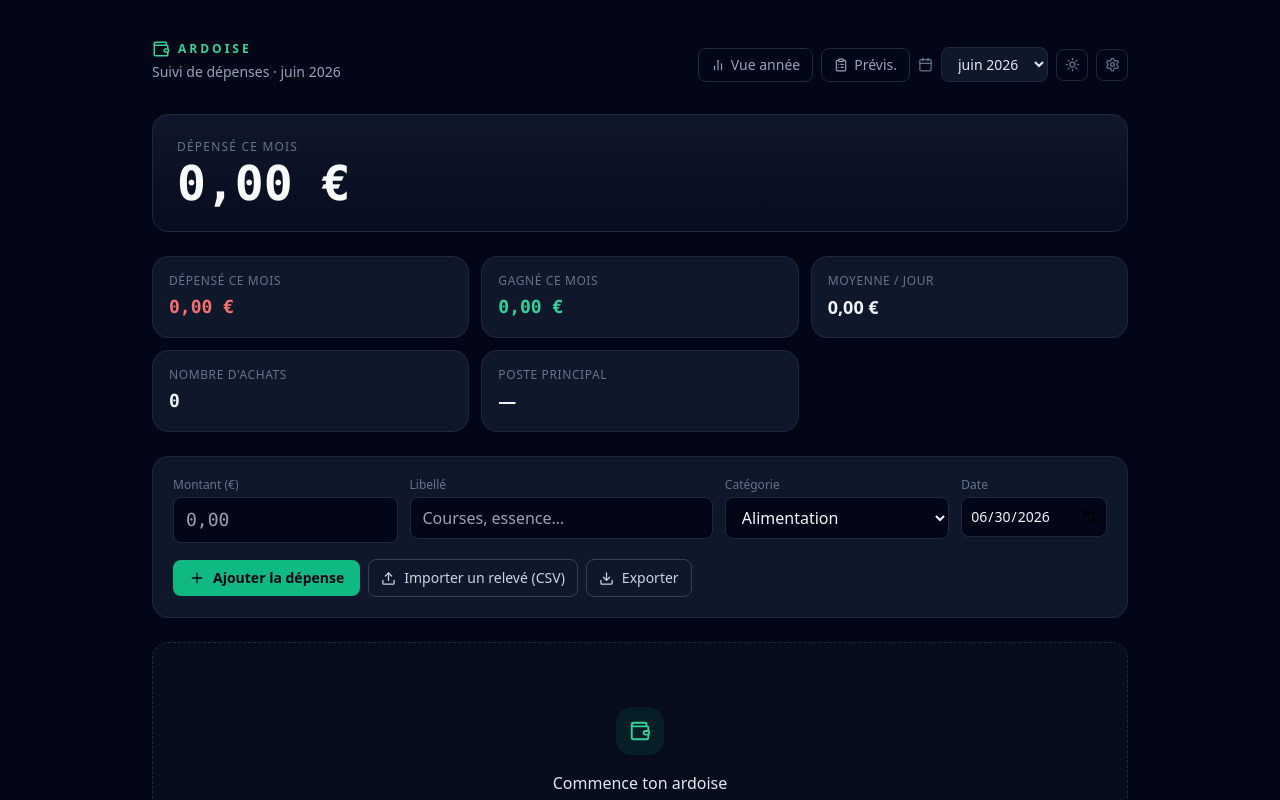
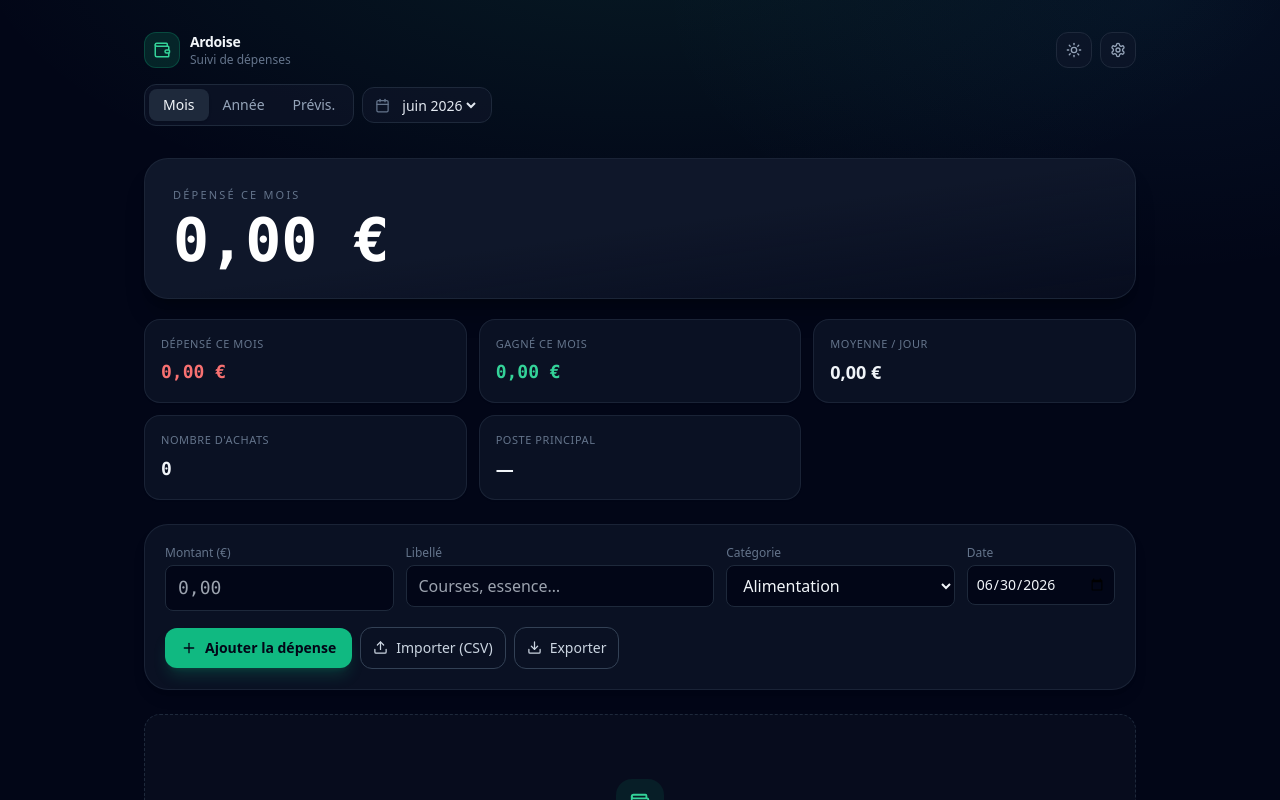
Before and after one commit to Urgog/ardoise, a React (Vite) app: page / in a window 1280 px wide. Shown: the top 800 px of the page. Built offline with nearby package versions, Linux system fonts and the light colour scheme.

Commit message:
feat(ui): refonte esthetique + responsive mobile (fond degrade, header segmented, hero, cartes, boutons tactiles, safe-area, modales)

```diff
--- a/src/Ardoise.jsx
+++ b/src/Ardoise.jsx
@@ -669,7 +669,7 @@ export default function Ardoise() {
   const empty = expenses.length === 0;
 
   return (
-    <div className={`min-h-screen w-full bg-slate-950 text-slate-100 font-sans antialiased ${theme === "light" ? "theme-light" : ""}`}>
+    <div className={`app-bg min-h-[100dvh] w-full text-slate-100 font-sans antialiased ${theme === "light" ? "theme-light" : ""}`}>
       <style>{`
         select option { background:#0f172a; }
         ::-webkit-scrollbar{height:8px;width:8px}
@@ -678,8 +678,31 @@ export default function Ardoise() {
         input[type=number]::-webkit-outer-spin-button{-webkit-appearance:none;margin:0}
         input[type=number]{-moz-appearance:textfield}
 
+        /* ---- base esthétique ---- */
+        html { -webkit-text-size-adjust:100%; scroll-behavior:smooth; }
+        * { -webkit-tap-highlight-color:transparent; }
+        ::selection { background:rgba(52,211,153,0.28); }
+        /* fond en dégradé radial (profondeur) */
+        .app-bg{ background:
+          radial-gradient(1100px 520px at 50% -8%, rgba(52,211,153,0.10), transparent 62%),
+          radial-gradient(900px 500px at 90% 0%, rgba(56,189,248,0.06), transparent 55%),
+          #020617; }
+        .theme-light.app-bg{ background:
+          radial-gradient(1100px 520px at 50% -8%, rgba(16,185,129,0.12), transparent 62%),
+          radial-gradient(900px 500px at 90% 0%, rgba(56,189,248,0.08), transparent 55%),
+          #eef2f7 !important; }
+        /* micro-interaction : léger enfoncement au clic */
+        button:active { transform:scale(0.97); }
+        button { transition:transform .08s ease, background-color .15s ease, border-color .15s ease, color .15s ease, box-shadow .15s ease; }
+        /* focus accessible discret */
+        :focus-visible { outline:2px solid rgba(52,211,153,0.6); outline-offset:2px; border-radius:8px; }
+        input:focus, select:focus, textarea:focus { outline:none; }
+        /* safe-area (encoches téléphone) */
+        .safe-x { padding-left:max(1rem,env(safe-area-inset-left)); padding-right:max(1rem,env(safe-area-inset-right)); }
+        .safe-b { padding-bottom:max(1rem,env(safe-area-inset-bottom)); }
+
         /* ---- Thème clair : remappe les couleurs sombres sous .theme-light uniquement ---- */
-        .theme-light{ color-scheme:light; background-color:#f1f5f9 !important; color:#0f172a !important; }
+        .theme-light{ color-scheme:light; color:#0f172a !important; }
         .theme-light select option{ background:#ffffff; }
         .theme-light ::-webkit-scrollbar-thumb{ background:#cbd5e1; }
         /* fonds */
@@ -708,72 +731,76 @@ export default function Ardoise() {
         .theme-light .hover\\:bg-slate-800:hover{ background-color:#e2e8f0 !important; }
         .theme-light .hover\\:border-slate-600:hover{ border-color:#94a3b8 !important; }
         .theme-light .hover\\:border-slate-500:hover{ border-color:#64748b !important; }
+        /* variantes glassy / opacité introduites par le polish esthétique */
+        .theme-light .bg-slate-900\\/60,
+        .theme-light .bg-slate-900\\/70{ background-color:#ffffff !important; }
+        .theme-light .bg-slate-800\\/40,
+        .theme-light .bg-slate-800\\/50{ background-color:#e2e8f0 !important; }
+        .theme-light .border-slate-800\\/80{ border-color:#e2e8f0 !important; }
+        .theme-light .hover\\:bg-slate-800\\/40:hover,
+        .theme-light .hover\\:bg-slate-800\\/50:hover{ background-color:#e2e8f0 !important; }
+        .theme-light .via-slate-900{ --tw-gradient-stops: var(--tw-gradient-from), #ffffff var(--tw-gradient-via-position), var(--tw-gradient-to) !important; }
       `}</style>
       <input ref={fileRef} type="file" accept=".csv,.ofx,.qfx,.qif,text/csv" hidden
         onChange={(e) => { if (e.target.files?.[0]) handleImport(e.target.files[0]); e.target.value = ""; }} />
       <input ref={jsonRef} type="file" accept=".json,application/json" hidden
         onChange={(e) => { if (e.target.files?.[0]) importJSONFile(e.target.files[0]); e.target.value = ""; }} />
 
-      <div className="mx-auto max-w-5xl px-4 py-6 sm:px-6 sm:py-10">
-
-        <header className="mb-8 flex flex-wrap items-end justify-between gap-4">
-          <div>
-            <div className="flex items-center gap-2 text-emerald-400">
+      <div className="mx-auto max-w-5xl px-4 py-5 safe-x sm:px-6 sm:py-8">
+
+        <header className="mb-6 sm:mb-8">
+          <div className="flex items-center justify-between gap-3">
+            <div className="flex items-center gap-2.5">
+              <div className="flex h-9 w-9 shrink-0 items-center justify-center rounded-xl bg-emerald-500/15 text-emerald-400 ring-1 ring-inset ring-emerald-500/25">
                 <Wallet size={18} />
-              <span className="text-xs font-semibold uppercase tracking-[0.25em]">Ardoise</span>
-            </div>
-            <h1 className="mt-1 text-sm text-slate-400">Suivi de dépenses · {monthLabel(month)}</h1>
+              </div>
+              <div className="leading-tight">
+                <p className="text-sm font-semibold tracking-tight text-slate-100">Ardoise</p>
+                <p className="text-xs text-slate-500">Suivi de dépenses</p>
+              </div>
             </div>
             <div className="flex items-center gap-2">
-            <button
-              onClick={() => { if (showForecast) { setShowForecast(false); } else { setShowYear((v) => !v); } }}
-              className={`flex items-center gap-1.5 rounded-lg border px-3 py-1.5 text-sm transition ${showYear && !showForecast ? "border-emerald-500 text-emerald-400" : "border-slate-800 text-slate-400 hover:border-slate-600"}`}
-            >
-              <BarChart2 size={14} /> {showYear && !showForecast ? "Vue mois" : showForecast ? "Vue mois" : "Vue année"}
-            </button>
-            <button
-              onClick={() => { setShowForecast((v) => !v); setShowYear(false); }}
-              className={`flex items-center gap-1.5 rounded-lg border px-3 py-1.5 text-sm transition ${showForecast ? "border-emerald-500 text-emerald-400" : "border-slate-800 text-slate-400 hover:border-slate-600"}`}
-            >
-              <ClipboardList size={14} /> Prévis.
-            </button>
-            {!showYear && !showForecast && (
-              <>
-                <Calendar size={15} className="text-slate-500" />
-                <select
-                  value={month}
-                  onChange={(e) => setMonth(e.target.value)}
-                  className="rounded-lg border border-slate-800 bg-slate-900 px-3 py-1.5 text-sm text-slate-200 outline-none focus:border-emerald-500"
-                >
-                  {months.map((m) => (
-                    <option key={m} value={m}>{monthLabel(m)}</option>
-                  ))}
-                </select>
-              </>
-            )}
               {installPrompt && !installed && (
-              <button
-                onClick={doInstall}
-                title="Installer l'application"
-                className="flex items-center gap-1.5 rounded-lg border border-emerald-500 px-3 py-1.5 text-sm font-medium text-emerald-400 transition hover:bg-emerald-500/10"
-              >
-                <Download size={14} /> Installer
+                <button onClick={doInstall} title="Installer l'application"
+                  className="flex h-9 items-center gap-1.5 rounded-xl border border-emerald-500/60 bg-emerald-500/10 px-3 text-sm font-medium text-emerald-400 hover:bg-emerald-500/20">
+                  <Download size={15} /> <span className="hidden sm:inline">Installer</span>
                 </button>
               )}
               <button
                 onClick={() => setTheme((t) => { const next = t === "dark" ? "light" : "dark"; storage.set("theme", next); return next; })}
                 title={theme === "dark" ? "Thème clair" : "Thème sombre"}
-              className="flex h-8 w-8 items-center justify-center rounded-lg border border-slate-800 text-slate-500 transition hover:border-slate-600 hover:text-slate-300"
+                className="flex h-9 w-9 items-center justify-center rounded-xl border border-slate-800 bg-slate-900/60 text-slate-400 hover:border-slate-600 hover:text-slate-200"
               >
-              {theme === "dark" ? <Sun size={15} /> : <Moon size={15} />}
+                {theme === "dark" ? <Sun size={16} /> : <Moon size={16} />}
               </button>
               <button
                 onClick={() => setShowSettings(true)}
                 title="Paramètres"
-              className="flex h-8 w-8 items-center justify-center rounded-lg border border-slate-800 text-slate-500 transition hover:border-slate-600 hover:text-slate-300"
+                className="flex h-9 w-9 items-center justify-center rounded-xl border border-slate-800 bg-slate-900/60 text-slate-400 hover:border-slate-600 hover:text-slate-200"
               >
-              <Settings size={15} />
-            </button>
+                <Settings size={16} />
+              </button>
+            </div>
+          </div>
+
+          <div className="mt-4 flex flex-wrap items-center gap-2">
+            <div className="inline-flex rounded-xl border border-slate-800 bg-slate-900/60 p-1">
+              <button onClick={() => { setShowYear(false); setShowForecast(false); }}
+                className={`rounded-lg px-3.5 py-1.5 text-sm font-medium transition ${!showYear && !showForecast ? "bg-slate-800 text-slate-100 shadow" : "text-slate-400 hover:text-slate-200"}`}>Mois</button>
+              <button onClick={() => { setShowYear(true); setShowForecast(false); }}
+                className={`rounded-lg px-3.5 py-1.5 text-sm font-medium transition ${showYear && !showForecast ? "bg-slate-800 text-slate-100 shadow" : "text-slate-400 hover:text-slate-200"}`}>Année</button>
+              <button onClick={() => { setShowForecast(true); setShowYear(false); }}
+                className={`rounded-lg px-3.5 py-1.5 text-sm font-medium transition ${showForecast ? "bg-slate-800 text-slate-100 shadow" : "text-slate-400 hover:text-slate-200"}`}>Prévis.</button>
+            </div>
+            {!showYear && !showForecast && (
+              <div className="flex h-9 items-center gap-2 rounded-xl border border-slate-800 bg-slate-900/60 px-3">
+                <Calendar size={15} className="text-slate-500" />
+                <select value={month} onChange={(e) => setMonth(e.target.value)}
+                  className="bg-transparent text-sm font-medium text-slate-200 outline-none">
+                  {months.map((m) => <option key={m} value={m}>{monthLabel(m)}</option>)}
+                </select>
+              </div>
+            )}
           </div>
         </header>
 
@@ -794,16 +821,16 @@ export default function Ardoise() {
           />
         )}
 
-        {!showForecast && <><section className="mb-6 rounded-2xl border border-slate-800 bg-gradient-to-b from-slate-900 to-slate-900/40 p-6">
+        {!showForecast && <><section className="mb-5 overflow-hidden rounded-3xl border border-slate-800/80 bg-gradient-to-br from-slate-900 via-slate-900 to-slate-900/40 p-6 shadow-xl shadow-black/20 sm:p-7">
           <div className="flex flex-wrap items-end justify-between gap-4">
             <div>
-              <p className="text-xs uppercase tracking-widest text-slate-500">Dépensé ce mois</p>
-              <p className="mt-1 font-mono text-4xl font-semibold tabular-nums text-slate-50 sm:text-5xl">
+              <p className="text-[11px] font-medium uppercase tracking-[0.2em] text-slate-500">Dépensé ce mois</p>
+              <p className="mt-1.5 font-mono text-[2.5rem] font-bold leading-none tabular-nums text-white sm:text-6xl">
                 {fmtEUR.format(monthTotal)}
               </p>
             </div>
             {delta !== null && (
-              <div className={`flex items-center gap-1.5 rounded-full px-3 py-1.5 text-sm font-medium ${delta > 0 ? "bg-rose-500/10 text-rose-400" : "bg-emerald-500/10 text-emerald-400"}`}>
+              <div className={`flex items-center gap-1.5 rounded-full px-3 py-1.5 text-sm font-semibold ${delta > 0 ? "bg-rose-500/15 text-rose-400" : "bg-emerald-500/15 text-emerald-400"}`}>
                 {delta > 0 ? <TrendingUp size={15} /> : <TrendingDown size={15} />}
                 {delta > 0 ? "+" : ""}{delta.toFixed(0)} % vs {monthLabel(prevMonth).split(" ")[0]}
               </div>
@@ -886,7 +913,7 @@ export default function Ardoise() {
           />
         </section>
 
-        <section className="mb-6 rounded-2xl border border-slate-800 bg-slate-900 p-4 sm:p-5">
+        <section className="mb-6 rounded-3xl border border-slate-800/80 bg-slate-900/70 p-4 shadow-lg shadow-black/10 sm:p-5">
           <div className="grid grid-cols-2 gap-3 sm:grid-cols-12">
             <div className="col-span-2 sm:col-span-3">
               <Field label="Montant (€)">
@@ -923,19 +950,21 @@ export default function Ardoise() {
               </Field>
             </div>
           </div>
-          <div className="mt-4 flex flex-wrap items-center gap-2">
+          <div className="mt-4 flex flex-col gap-2 sm:flex-row sm:flex-wrap sm:items-center">
             <button onClick={addExpense}
-              className="flex items-center gap-2 rounded-lg bg-emerald-500 px-4 py-2 text-sm font-semibold text-slate-950 transition hover:bg-emerald-400">
+              className="flex items-center justify-center gap-2 rounded-xl bg-emerald-500 px-4 py-2.5 text-sm font-semibold text-slate-950 shadow-lg shadow-emerald-500/20 transition hover:bg-emerald-400">
               <Plus size={16} /> Ajouter la dépense
             </button>
+            <div className="flex gap-2">
               <button onClick={() => fileRef.current?.click()}
-              className="flex items-center gap-2 rounded-lg border border-slate-700 px-3 py-2 text-sm text-slate-300 transition hover:border-slate-500 hover:text-slate-100">
-              <Upload size={15} /> Importer un relevé (CSV)
+                className="flex flex-1 items-center justify-center gap-2 rounded-xl border border-slate-700 px-3 py-2.5 text-sm text-slate-300 transition hover:border-slate-500 hover:bg-slate-800/50 hover:text-slate-100">
+                <Upload size={15} /> <span className="whitespace-nowrap">Importer (CSV)</span>
               </button>
               <button onClick={exportCSV}
-              className="flex items-center gap-2 rounded-lg border border-slate-700 px-3 py-2 text-sm text-slate-300 transition hover:border-slate-500 hover:text-slate-100">
+                className="flex flex-1 items-center justify-center gap-2 rounded-xl border border-slate-700 px-3 py-2.5 text-sm text-slate-300 transition hover:border-slate-500 hover:bg-slate-800/50 hover:text-slate-100">
                 <Download size={15} /> Exporter
               </button>
+            </div>
           </div>
         </section>
 
@@ -1116,8 +1145,8 @@ export default function Ardoise() {
                 {visible.map((e) => {
                   const c = catById[e.categoryId] || { label: "Autre", color: "#94A3B8", id: "autre" };
                   return (
-                    <li key={e.id} className={`group flex items-center gap-3 py-2.5 ${e.needsReview ? "rounded-lg px-2 -mx-2 bg-amber-500/5" : ""}`}>
-                      <span className="relative flex h-9 w-9 shrink-0 items-center justify-center rounded-lg"
+                    <li key={e.id} className={`group flex items-center gap-3 -mx-2 rounded-xl px-2 py-2.5 transition hover:bg-slate-800/40 ${e.needsReview ? "bg-amber-500/5" : ""}`}>
+                      <span className="relative flex h-9 w-9 shrink-0 items-center justify-center rounded-xl"
                         style={{ background: c.color + "22", color: c.color }}>
                         <CatIcon id={c.id} size={17} />
                         {e.needsReview && (
@@ -1157,12 +1186,12 @@ export default function Ardoise() {
                       <span className={`font-mono text-sm tabular-nums ${catById[e.categoryId]?.excludeFromTotal ? "text-slate-500" : e.isCredit ? "text-emerald-400" : "text-rose-400"}`}>
                         {e.isCredit ? "+" : "−"}{fmtEUR.format(e.amount)}
                       </span>
-                      <button onClick={() => setEditExpense(e)}
-                        className="text-slate-600 opacity-0 transition group-hover:opacity-100 hover:text-emerald-400">
+                      <button onClick={() => setEditExpense(e)} title="Modifier"
+                        className="flex h-8 w-8 shrink-0 items-center justify-center rounded-lg text-slate-500 opacity-100 transition hover:bg-slate-800 hover:text-emerald-400 sm:opacity-0 sm:group-hover:opacity-100">
                         <Pencil size={15} />
                       </button>
-                      <button onClick={() => removeExpense(e.id)}
-                        className="text-slate-600 opacity-0 transition group-hover:opacity-100 hover:text-rose-400">
+                      <button onClick={() => removeExpense(e.id)} title="Supprimer"
+                        className="flex h-8 w-8 shrink-0 items-center justify-center rounded-lg text-slate-500 opacity-100 transition hover:bg-slate-800 hover:text-rose-400 sm:opacity-0 sm:group-hover:opacity-100">
                         <Trash2 size={16} />
                       </button>
                     </li>
@@ -1203,7 +1232,7 @@ export default function Ardoise() {
         <EditExpenseModal expense={editExpense} cats={cats} onSave={(patch) => { updateExpense(editExpense.id, { ...patch, manualCat: true }); setEditExpense(null); }} onClose={() => setEditExpense(null)} />
       )}
       {undo && (
-        <div className="fixed inset-x-0 bottom-4 z-50 flex justify-center px-4">
+        <div className="fixed inset-x-0 bottom-[max(1rem,env(safe-area-inset-bottom))] z-50 flex justify-center px-4">
           <div className="flex items-center gap-3 rounded-xl border border-slate-700 bg-slate-800 px-4 py-2.5 text-sm text-slate-200 shadow-lg">
             <span>{undo.label}</span>
             <button
@@ -1463,7 +1492,7 @@ function ForecastView({ people, items, onChangePeople, onChangeItems }) {
                   </React.Fragment>
                 ))}
                 <td className="px-2 py-2">
-                  <button onClick={() => removeItem(item.id)} className="text-slate-700 opacity-0 transition group-hover:opacity-100 hover:text-rose-400">
+                  <button onClick={() => removeItem(item.id)} className="flex h-8 w-8 shrink-0 items-center justify-center rounded-lg text-slate-500 opacity-100 transition hover:bg-slate-800 hover:text-rose-400 sm:opacity-0 sm:group-hover:opacity-100">
                     <Trash2 size={15} />
                   </button>
                 </td>
@@ -1516,9 +1545,9 @@ function Field({ label, children }) {
 
 function Stat({ label, value, sub, mono, color }) {
   return (
-    <div className="rounded-2xl border border-slate-800 bg-slate-900 p-4">
-      <p className="text-xs uppercase tracking-wider text-slate-500">{label}</p>
-      <p className={`mt-1 truncate text-lg font-semibold text-slate-100 ${mono ? "font-mono" : ""}`}
+    <div className="rounded-2xl border border-slate-800/80 bg-slate-900/70 p-4 shadow-sm shadow-black/5 transition hover:border-slate-700">
+      <p className="text-[11px] font-medium uppercase tracking-wider text-slate-500">{label}</p>
+      <p className={`mt-1.5 truncate text-lg font-semibold text-slate-100 ${mono ? "font-mono tabular-nums" : ""}`}
         style={color ? { color } : undefined}>
         {value}
       </p>
@@ -1622,7 +1651,7 @@ function SettingsPanel({ cats, rules, budgets, expenses = [], onAddCat, onRemove
 
   return (
     <div className="fixed inset-0 z-50 flex items-end justify-center bg-slate-950/70 p-0 sm:items-center sm:p-4" onClick={onClose}>
-      <div className="w-full max-w-lg rounded-t-2xl border border-slate-800 bg-slate-900 p-5 sm:rounded-2xl" onClick={(e) => e.stopPropagation()}>
+      <div className="w-full max-w-lg rounded-t-3xl border border-slate-800 bg-slate-900 p-5 shadow-2xl shadow-black/40 safe-b sm:rounded-2xl" onClick={(e) => e.stopPropagation()}>
 
         <div className="mb-4 flex items-center justify-between">
           <h3 className="flex items-center gap-2 text-sm font-semibold text-slate-200">
@@ -1803,7 +1832,7 @@ function EditExpenseModal({ expense, cats, onSave, onClose }) {
 
   return (
     <div className="fixed inset-0 z-50 flex items-end justify-center bg-slate-950/70 p-0 sm:items-center sm:p-4" onClick={onClose}>
-      <div className="w-full max-w-md rounded-t-2xl border border-slate-800 bg-slate-900 p-5 sm:rounded-2xl" onClick={(e) => e.stopPropagation()}>
+      <div className="w-full max-w-md rounded-t-3xl border border-slate-800 bg-slate-900 p-5 shadow-2xl shadow-black/40 safe-b sm:rounded-2xl" onClick={(e) => e.stopPropagation()}>
         <div className="mb-4 flex items-center justify-between">
           <h3 className="text-sm font-semibold text-slate-200">Modifier la dépense</h3>
           <button onClick={onClose} className="text-slate-500 hover:text-slate-200"><X size={18} /></button>
```
Lines whose indentation alone changed are shown as unchanged.
